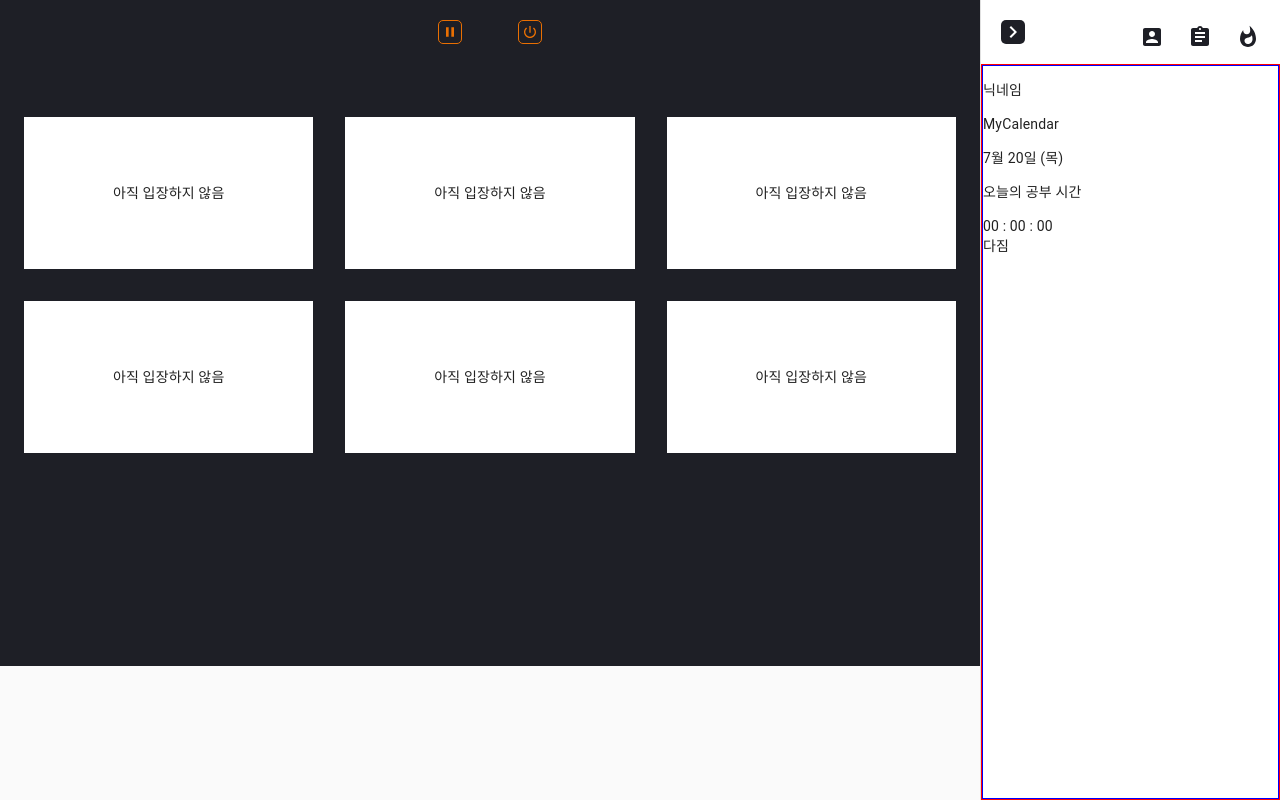
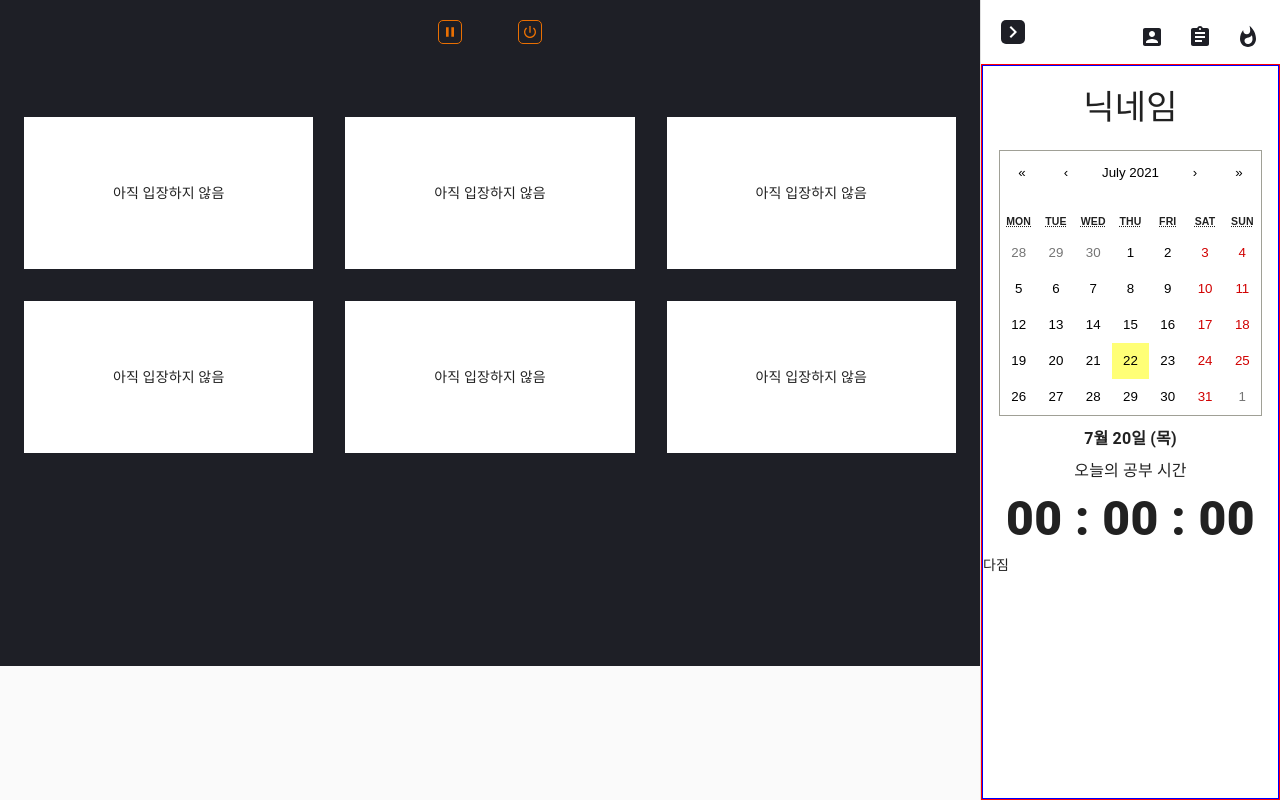
Before and after one commit to ing-er/ing-er, a React (Create React App) app: page /room in a window 1280 px wide. Both pictures are taken after a click on the button 1252 px from the left and 32 px from the top of the page. Built offline with nearby package versions, Linux system fonts and the light colour scheme.

Commit message:
fix: 버튼 컴포넌트 폴더 수정

```diff
--- a/src/components/Room/DrawerContentContainer/DrawerProfile/index.jsx
+++ b/src/components/Room/DrawerContentContainer/DrawerProfile/index.jsx
@@ -1,3 +1,10 @@
+import RoomCalendar from '../../RoomCalendar';
+
+import {
+  Grid,
+  Typography,
+} from '@material-ui/core';
+
 import Wrapper from './styles';
 
 const tmpStyle = {
@@ -7,19 +14,17 @@ const tmpStyle = {
 const DrawerProfile = () => {
   return (
     <Wrapper style={tmpStyle}>
-      <div>
-        <p>닉네임</p>
-      </div>
-      <div>
-        MyCalendar
-      </div>
-      <div>
-        <p>7월 20일 (목)</p>
-        <p>오늘의 공부 시간</p>
-      </div>
-      <div>
-        00 : 00 : 00
-      </div>
+      <Grid className="nickname-container">
+        <Typography variant="h4" className="nickname">닉네임</Typography>
+      </Grid>
+      <Grid className="calendar-container">
+        <RoomCalendar />
+      </Grid>
+      <Grid className="date-time-container">
+        <Typography className="date">7월 20일 (목)</Typography>
+        <Typography className="time-text">오늘의 공부 시간</Typography>
+        <Typography className="time">00 : 00 : 00</Typography>
+      </Grid>
       <div>
         다짐
       </div>
--- a/src/components/Room/DrawerContentContainer/DrawerProfile/styles.jsx
+++ b/src/components/Room/DrawerContentContainer/DrawerProfile/styles.jsx
@@ -2,6 +2,32 @@ import styled from 'styled-components';
 
 const Wrapper = styled.div`
   height: 100%;
+
+  & .nickname-container {
+    display: flex;
+    justify-content: center;
+    margin: 1.3rem 0;
+    & .nickname {
+
+    }
+  }
+  & .calendar-container {
+    margin: 1rem 1rem 0.7rem 1rem;
+  }
+  & .date-time-container {
+    text-align: center;
+    & .date {
+      margin: 0.5rem 0;
+      font-weight: 700;
+    }
+    & .time-text {
+      font-weight: 400;
+    }
+    & .time {
+      font-size: 3rem;
+      font-weight: 800;
+    }
+  }
 `;
 
 export default Wrapper;
--- a/src/components/Room/RoomAppbar/index.jsx
+++ b/src/components/Room/RoomAppbar/index.jsx
@@ -1,7 +1,7 @@
 import clsx from 'clsx';
 
-import RoomClose from '../buttons/RoomClose';
-import RoomPause from '../buttons/RoomPause';
+import RoomClose from '../../buttons/RoomClose';
+import RoomPause from '../../buttons/RoomPause';
 
 import {
   IconButton
--- /dev/null
+++ b/src/components/Room/RoomCalendar/index.jsx
@@ -0,0 +1,13 @@
+import Calendar from 'react-calendar';
+
+import Wrapper from './styles';
+
+const RoomCalendar = () => {
+  return (
+    <Wrapper>
+      <Calendar />
+    </Wrapper>
+  )
+}
+
+export default RoomCalendar;
--- /dev/null
+++ b/src/components/Room/RoomCalendar/styles.jsx
@@ -0,0 +1,6 @@
+import styled from 'styled-components';
+
+const Wrapper = styled.div`
+`
+
+export default Wrapper;
```
Also changed, not shown: src/components/buttons/RoomClose/index.jsx (renamed from src/components/Room/buttons/RoomClose/index.jsx), src/components/buttons/RoomPause/index.jsx (renamed from src/components/Room/buttons/RoomPause/index.jsx), src/components/buttons/RoomPause/styles.jsx (renamed from src/components/Room/buttons/RoomPause/styles.jsx), src/components/buttons/RoomPlay/index.jsx (renamed from src/components/Room/buttons/RoomPlay/index.jsx), src/components/buttons/RoomPlay/styles.jsx (renamed from src/components/Room/buttons/RoomPlay/styles.jsx).
